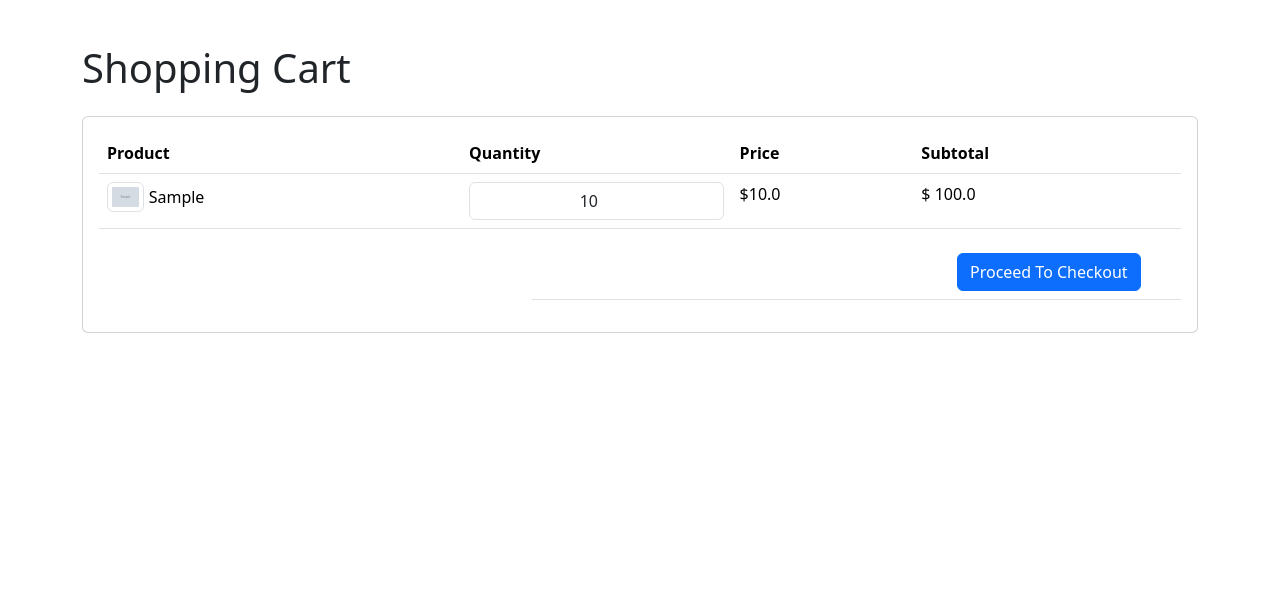
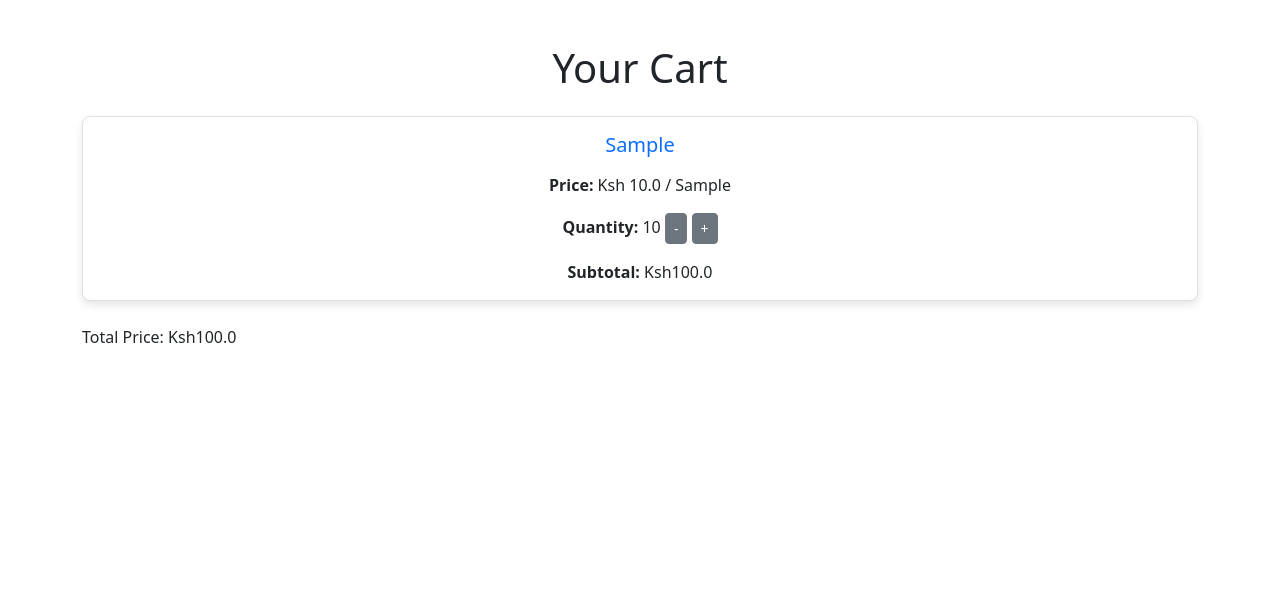
Before and after one commit to Afuyah/Nourisha, a Flask app: page /cart/view_cart in a window 1280 px wide. Shown: the part 76-665 px from the top of the page. Run offline with Flask 3, Linux system fonts and the light colour scheme; a user stored in the database is signed in; tables that the repository leaves empty hold one stand-in row (values such as "Sample post"); grey boxes marked "Sample" are stand-in pictures; some libraries are stand-ins or nearby versions.

Commit message:
cart- server side syncro

```diff
--- a/app/main/routes.py
+++ b/app/main/routes.py
@@ -1,5 +1,5 @@
 from app import db
-from flask import render_template, abort, Blueprint,flash, redirect, url_for, request, send_file
+from flask import render_template, abort, Blueprint,flash, redirect, url_for, request, jsonify, send_file, session,current_app
 from flask_login import current_user, login_user, logout_user, login_required
 from app.main import bp
 from app.main.forms import AddProductCategoryForm, AddProductForm, ProductImageForm, AddProductForm, CheckoutForm,  RegistrationForm, CustomerLocationForm, LoginForm, AddRoleForm, AddSupplierForm
@@ -300,8 +300,8 @@ def add_to_cart(product_id, quantity):
         return redirect(url_for('main.product_details', product_id=product.id))
 
     if quantity > product.quantity_in_stock:
-        flash('Not enough stock available.', 'danger')
-        return redirect(url_for('main.product_details', product_id=product.id))
+        flash('Sorry !!! Items out of Stock.', 'danger')
+        return redirect(url_for('main.product_listing', product_id=product.id))
 
     cart_item = Cart.query.filter_by(user_id=current_user.id, product_id=product.id).first()
 
@@ -318,7 +318,7 @@ def add_to_cart(product_id, quantity):
 
     db.session.commit()
     flash('Item added to cart successfully.', 'success')
-    return redirect(url_for('main.product_details', product_id=product.id))
+    return redirect(url_for('main.product_listing', product_id=product.id))
 
 @cart_bp.route('/view_cart')
 @login_required
@@ -356,3 +356,68 @@ def calculate_total_amount():
     total_amount += 200
 
     return total_amount
+
+
+
+@bp.route('/main/api/update', methods=['POST'])
+def update_cart():
+    try:
+        data = request.get_json()
+        product_id = data.get('productId')
+        action = data.get('action')
+
+        # Authenticate the user and obtain the user_id (replace with your actual authentication logic)
+        user_id = get_authenticated_user_id()
+
+        if user_id is None:
+            raise ValueError('User not authenticated')  # You can customize this error message
+
+        # Perform database queries to update the cart
+        update_cart_in_database(user_id, product_id, action)
+
+        # Example response
+        response_data = {
+            'status': 'success',
+            'message': 'Cart updated successfully',
+            'data': {
+                'productId': product_id,
+                'action': action,
+                # Include any other relevant data in the response
+            }
+        }
+
+        return jsonify(response_data)
+
+    except Exception as e:
+        # Log the exception using the blueprint's logger
+        current_app.logger.error('Error updating cart: %s', str(e))
+
+        response_data = {
+            'status': 'error',
+            'message': 'Internal Server Error: ' + str(e),
+        }
+        return jsonify(response_data), 500
+
+
+def update_cart_in_database(user_id, product_id, action):
+    # Perform database queries to update the cart
+    cart_item = Cart.query.filter_by(user_id=user_id, product_id=product_id).first()
+
+    if cart_item:
+        # If the item is already in the cart, update the quantity
+        if action == 'increment':
+            cart_item.quantity += 1
+        elif action == 'decrement' and cart_item.quantity > 1:
+            cart_item.quantity -= 1
+    else:
+        # If the item is not in the cart, add a new item to the cart
+        cart_item = Cart(user_id=user_id, product_id=product_id, quantity=1)
+        db.session.add(cart_item)
+
+    # Commit changes to the database
+    db.session.commit()
+
+def get_authenticated_user_id():
+    # Replace this with your actual user authentication logic
+    # For now, return a placeholder user_id (you should implement this based on your authentication mechanism)
+    return current_user.get_id()
--- a/app/templates/layout.html
+++ b/app/templates/layout.html
@@ -4,13 +4,14 @@
 <head>
     <meta charset="UTF-8">
     <meta name="viewport" content="width=device-width, initial-scale=1.0">
+    <meta name="csrf-token" content="{{ csrf_token() }}">
     <title>Naurisha Groceries</title>
 
  <link rel="stylesheet" href="{{ url_for('static', filename='styles/main.css') }}">
     <!-- Add Bootstrap CSS link -->
 <script src="https://cdnjs.cloudflare.com/ajax/libs/jspdf/2.4.0/jspdf.umd.min.js"></script>
 
-
+<script src="https://cdn.jsdelivr.net/npm/bootstrap@5.3.2/dist/js/bootstrap.bundle.min.js" integrity="sha384-C6RzsynM9kWDrMNeT87bh95OGNyZPhcTNXj1NW7RuBCsyN/o0jlpcV8Qyq46cDfL" crossorigin="anonymous"></script>
     <style>
    :root {
   --primary-color: #3498db;  /* Blue */
@@ -106,6 +107,9 @@
 .product-image-container:hover img {
   transform: scale(1.1);
 }
+  .cart-item {
+    margin-bottom: 10px;
+}
 
 .product-details-wrapper {
   text-align: center;
@@ -195,15 +199,8 @@
         </div>
     </footer>
 
-   <script src="https://cdn.jsdelivr.net/npm/bootstrap@5.3.2/dist/js/bootstrap.bundle.min.js" integrity="sha384-C6RzsynM9kWDrMNeT87bh95OGNyZPhcTNXj1NW7RuBCsyN/o0jlpcV8Qyq46cDfL" crossorigin="anonymous">
 
-   </script>
-
-
-  <!-- Include jsPDF library -->
-<script src="https://cdnjs.cloudflare.com/ajax/libs/jspdf/2.4.0/jspdf.umd.min.js"></script>
-
-<!-- Place this script at the end of your HTML, just before </body> -->
+</script>
 
 </body>
 
--- a/app/templates/view_cart.html
+++ b/app/templates/view_cart.html
@@ -2,84 +2,98 @@
 
 {% block content %}
   <div class="container mt-4">
-    <h1 class="mb-4">Shopping Cart</h1>
-    {% if cart_items %}
-      <div class="card">
-        <div class="card-body">
-          <table class="table">
-            <thead>
-              <tr>
-                <th scope="col">Product</th>
-                <th scope="col" style="width: 25%;">Quantity</th>
-                <th scope="col">Price</th>
-                <th scope="col">Subtotal</th>
-              </tr>
-            </thead>
-            <tbody>
-              {% for item in cart_items %}
-                <tr>
-                  <td >
-                    <div class="d-flex align-items-center">
-                      <img src="{{ url_for('static', filename='uploads/' + item.product.images[0].cover_image) }}" alt="Product Image" class="img-thumbnail" style="max-height: 30px; margin-right: 5px;">
-                      <p class="mb-0">{{ item.product.brand }}</p>
-                    </div>
-                  </td>
-                  <td style="width: 20%;">
-                    <div class="input-group">
-                      <input type="number" id="quantity-{{ item.id }}" class="form-control text-center" value="{{ item.quantity }}" min="1" onchange="updateQuantity('{{ item.id }}', this.value)">
-                    </div>
-                  </td>
-                  <td>${{ item.product.unit_price }}</td>
-                  <td>
-                    $<span id="subtotal-{{ item.id }}" data-unit-price="{{ item.product.unit_price }}">
-                      {{ item.product.unit_price * item.quantity }}
-                    </span>
-                  </td>
-                </tr>
-              {% endfor %}
-            </tbody>
-          </table>
+    <h1 class="mb-4 text-center">Your Cart</h1>
 
-          <!-- Move Proceed To Checkout button inside the table -->
-          <div class="d-flex justify-content-end">
-            <table class="table" style="width: 60%;">
-              <tr>
-                <td></td>
-                <td class="text-end" style="width: 20%;"></td>
-                <td class="text-end">
-                  {% if form %}
-                    <form method="post" action="{{ url_for('cart.view_cart') }}">
-                      {{ form.hidden_tag() }}
-                      <button type="submit" class="btn btn-primary">Proceed To Checkout</button>
-                    </form>
-                  {% endif %}
-                </td>
-              </tr>
-            </table>
+    {% for item in cart_items %}
+      <div class="col mb-4">
+        <div class="card product-card d-flex flex-column h-100">
+          <div class="card-body product-details-wrapper flex-grow-1">
+            <h5 class="card-title text-primary">{{ item.product.brand }}</h5>
+            <p class="card-text">{{ item.product.description | truncate(120) }}</p>
+            <p class="card-text"><strong>Price:</strong> Ksh {{ item.product.unit_price }} / {{ item.product.unit_measurement }}</p>
+            <p class="card-text">
+  <strong>Quantity:</strong>
+  <span class="quantity-display" data-product-id="{{ item.product.id }}">{{ item.quantity }}</span>
+  <button class="btn btn-secondary btn-sm decrement-btn" data-product-id="{{ item.product.id }}">-</button>
+  <button class="btn btn-secondary btn-sm increment-btn" data-product-id="{{ item.product.id }}">+</button>
+  <div class="spinner-border text-primary d-none loading-spinner" role="status" data-product-id="{{ item.product.id }}">
+    <span class="sr-only"></span>
+  </div>
+</p>
+            <p class="card-text"><strong>Subtotal:</strong> Ksh<span id="subtotal-{{ item.product.id }}">{{ item.product.unit_price * item.quantity }}</span></p>
           </div>
         </div>
       </div>
-    {% else %}
-      <p>Your cart is empty.</p>
-    {% endif %}
+    {% endfor %}
+
+    <p>Total Price: Ksh<span id="total-price">{{ total_price }}</span></p>
+
+    <div class="spinner-border text-primary d-none" role="status" id="loading-spinner">
+      <span class="sr-only"></span>
+    </div>
   </div>
+<script>
+  document.addEventListener('DOMContentLoaded', function() {
+  document.querySelectorAll('.decrement-btn').forEach(function(button) {
+    button.addEventListener('click', function() {
+      const productId = button.getAttribute('data-product-id');
+      const csrfToken = document.querySelector('meta[name=csrf-token]').content;
+      updateCartItem(productId, 'decrement', csrfToken);
+    });
+  });
 
-  <script>
-    function updateQuantity(itemId, newQuantity) {
-      // Ensure quantity is not less than 1
-      newQuantity = Math.max(newQuantity, 1);
+  document.querySelectorAll('.increment-btn').forEach(function(button) {
+    button.addEventListener('click', function() {
+      const productId = button.getAttribute('data-product-id');
+      const csrfToken = document.querySelector('meta[name=csrf-token]').content;
+      updateCartItem(productId, 'increment', csrfToken);
+    });
+  });
+});
 
-      // Update the input field with the new quantity
-      document.getElementById(`quantity-${itemId}`).value = newQuantity;
+async function updateCartItem(productId, action, csrfToken) {
+  const quantityDisplay = document.querySelector('.quantity-display[data-product-id="' + productId + '"]');
+  const subtotalElement = document.getElementById('subtotal-' + productId);
+  const totalPriceElement = document.getElementById('total-price');
+  const loadingSpinner = document.getElementById('loading-spinner');
 
-      // Recalculate and update the subtotal
-      const subtotalElement = document.getElementById(`subtotal-${itemId}`);
-      const unitPrice = parseFloat(subtotalElement.dataset.unitPrice);
-      const newSubtotal = unitPrice * newQuantity;
+  // Show loading spinner
+  loadingSpinner.classList.remove('d-none');
 
-      if (!isNaN(newSubtotal)) {
-        subtotalElement.textContent = `${newSubtotal.toFixed(2)}`;
-      }
+  try {
+    // Send a request to your server to update the cart
+    const response = await fetch(`/main/api/update`, {
+      method: 'POST',
+      headers: {
+        'Content-Type': 'application/json',
+        'X-CSRFToken': csrfToken, // Include the CSRF token in the headers
+      },
+      body: JSON.stringify({ productId, action }),
+    });
+
+    const data = await response.json();
+
+    // Check if the 'data' object has the expected properties
+    if ('quantity' in data && 'subtotal' in data && 'total_price' in data) {
+      // Update quantity, subtotal, and total price
+      quantityDisplay.textContent = data.quantity;
+      subtotalElement.textContent = data.subtotal;
+      totalPriceElement.textContent = data.total_price;
+
+      // Optionally, update other elements like stock or perform additional actions
+    } else {
+      console.error('Invalid data received from the server:', data);
     }
-  </script>
+
+  } catch (error) {
+    console.error('Error updating quantity:', error);
+  } finally {
+    // Hide loading spinner
+    loadingSpinner.classList.add('d-none');
+  }
+}
+
+</script>
+
+
 {% endblock %}
```
Also changed, not shown: app/templates/product_listing.html (+76 -5 lines), 1 other file.
